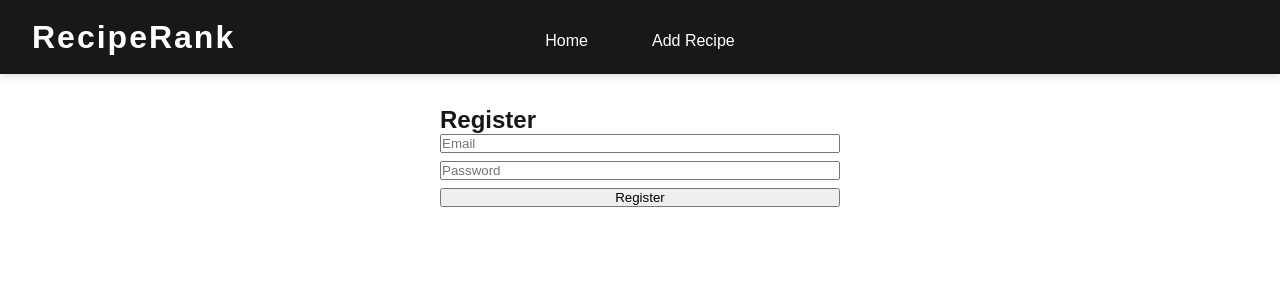
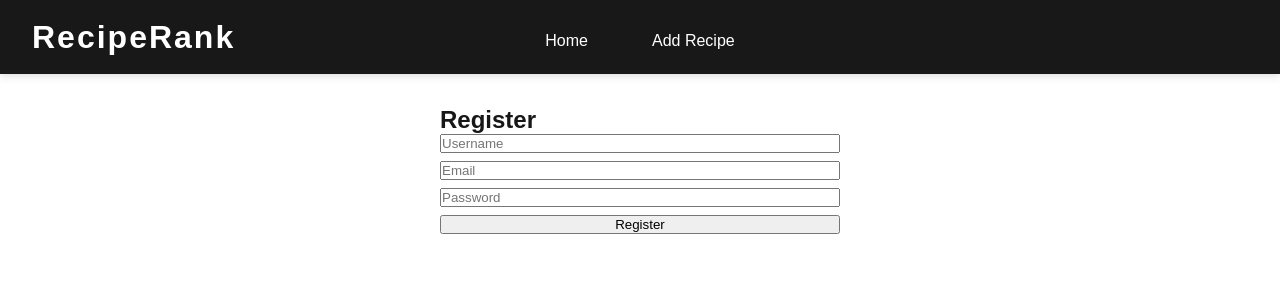
Before and after one commit to Chopsyy/RecipeRank, a Next.js app: page /register in a window 1280 px wide. Shown: the top 300 px of the page. Built offline with nearby package versions, Linux system fonts and the light colour scheme; no server answers.

Commit message:
Enhance RecipeDetailPage to fetch and display username for logged-in users; update dependencies and state management

```diff
--- a/src/app/register/page.tsx
+++ b/src/app/register/page.tsx
@@ -8,6 +8,7 @@ import React, { useState } from 'react';
 const RegisterPage: React.FC = () => {
   const [email, setEmail] = useState('');
   const [password, setPassword] = useState('');
+  const [username, setUsername] = useState('');
   const [error, setError] = useState<string | null>(null);
   const router = useRouter();
 
@@ -20,6 +21,13 @@ const RegisterPage: React.FC = () => {
         email,
         password
       );
+      // Save username to Firestore
+      const { setDoc, doc } = await import('firebase/firestore');
+      const { db } = await import('@/lib/firebase');
+      await setDoc(doc(db, 'users', userCredential.user.uid), {
+        username: username || email,
+        email,
+      });
       const token = await userCredential.user.getIdToken();
       setCookie('firebase_token', token, { maxAge: 60 * 60 * 24 * 7 }); // 7 days
       router.push('/'); // Redirect to home after registration
@@ -32,6 +40,14 @@ const RegisterPage: React.FC = () => {
     <div style={{ maxWidth: 400, margin: '2rem auto' }}>
       <h2>Register</h2>
       <form onSubmit={handleRegister}>
+        <input
+          type="text"
+          placeholder="Username"
+          value={username}
+          onChange={(e) => setUsername(e.target.value)}
+          required
+          style={{ width: '100%', marginBottom: 8 }}
+        />
         <input
           type="email"
           placeholder="Email"
```
Also changed, not shown: src/app/recipe/[id]/page.tsx (+15 -1 lines).
